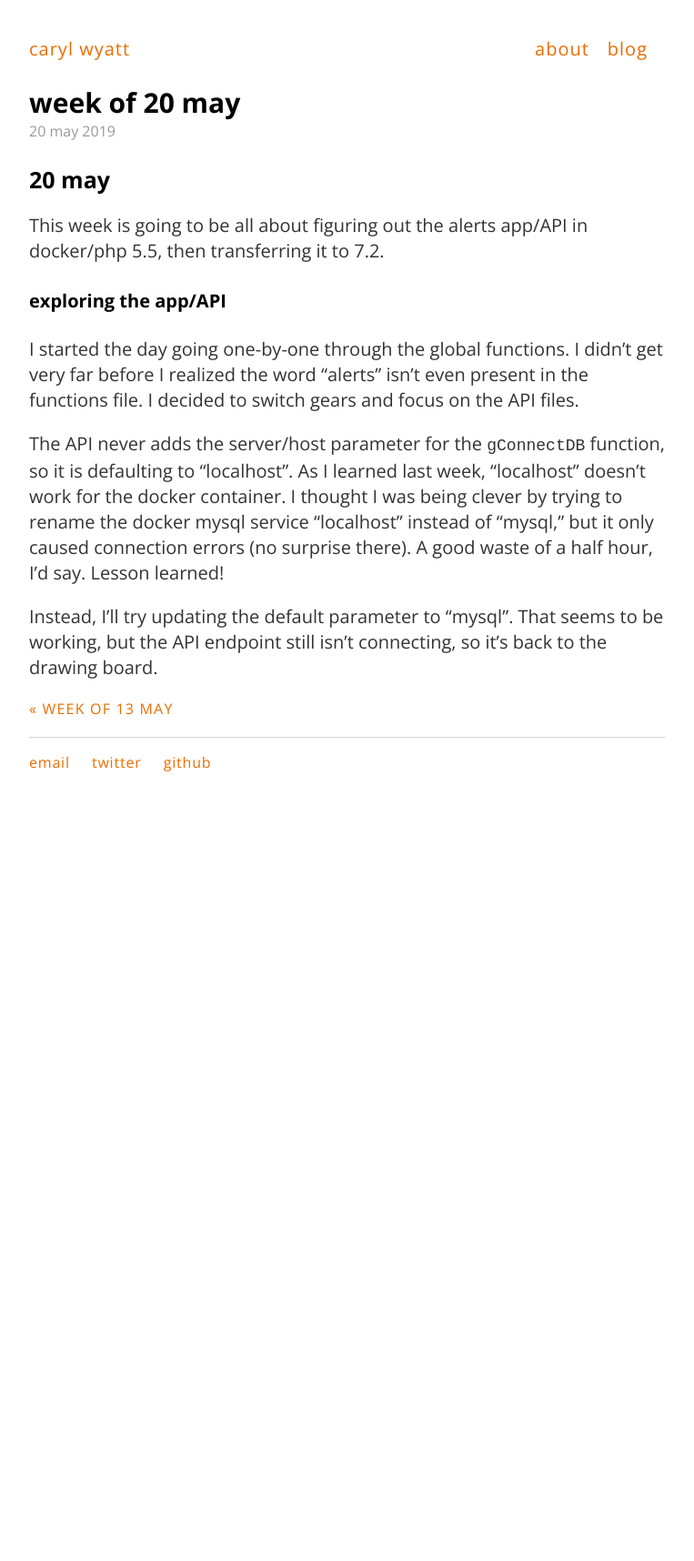
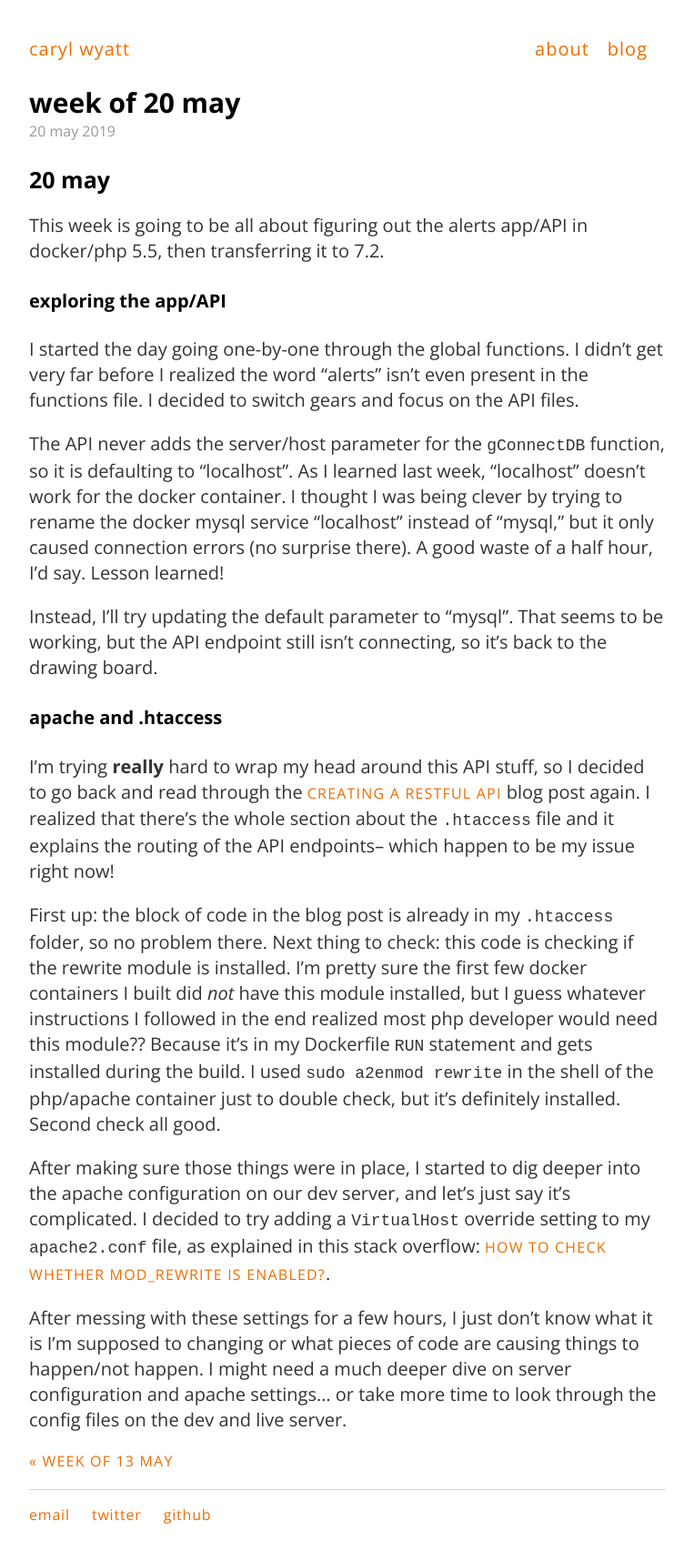
Before and after one commit to carylwyatt/carylwyatt.github.io, a Jekyll site: the page built from _posts/2019-05-20-week-of-20-may.md, in a window 1280 px wide. Shown: the whole page at 91% size, without its empty margins (258-1021 px from the left). Built offline with Jekyll 4.4.1, drawn with Linux system fonts in a browser that asks for light colours; before the commit the page ends 900 px from its top, so only the background shows below that.

Commit message:
mondayyy

```diff
--- a/_posts/2019-05-20-week-of-20-may.md
+++ b/_posts/2019-05-20-week-of-20-may.md
@@ -15,3 +15,13 @@ I started the day going one-by-one through the global functions. I didn't get ve
 The API never adds the server/host parameter for the `gConnectDB` function, so it is defaulting to "localhost". As I learned last week, "localhost" doesn't work for the docker container. I thought I was being clever by trying to rename the docker mysql service "localhost" instead of "mysql," but it only caused connection errors (no surprise there). A good waste of a half hour, I'd say. Lesson learned!
 
 Instead, I'll try updating the default parameter to "mysql". That seems to be working, but the API endpoint still isn't connecting, so it's back to the drawing board.
+
+#### apache and .htaccess
+
+I'm trying **really** hard to wrap my head around this API stuff, so I decided to go back and read through the [creating a restful api](http://coreymaynard.com/blog/creating-a-restful-api-with-php/) blog post again. I realized that there's the whole section about the `.htaccess` file and it explains the routing of the API endpoints-- which happen to be my issue right now!
+
+First up: the block of code in the blog post is already in my `.htaccess` folder, so no problem there. Next thing to check: this code is checking if the rewrite module is installed. I'm pretty sure the first few docker containers I built did *not* have this module installed, but I guess whatever instructions I followed in the end realized most php developer would need this module?? Because it's in my Dockerfile `RUN` statement and gets installed during the build. I used `sudo a2enmod rewrite` in the shell of the php/apache container just to double check, but it's definitely installed. Second check all good.
+
+After making sure those things were in place, I started to dig deeper into the apache configuration on our dev server, and let's just say it's complicated. I decided to try adding a `VirtualHost` override setting to my `apache2.conf` file, as explained in this stack overflow: [How to check whether mod_rewrite is enabled?](https://stackoverflow.com/questions/7337724/how-to-check-whether-mod-rewrite-is-enable-on-server).
+
+After messing with these settings for a few hours, I just don't know what it is I'm supposed to changing or what pieces of code are causing things to happen/not happen. I might need a much deeper dive on server configuration and apache settings... or take more time to look through the config files on the dev and live server.
```
